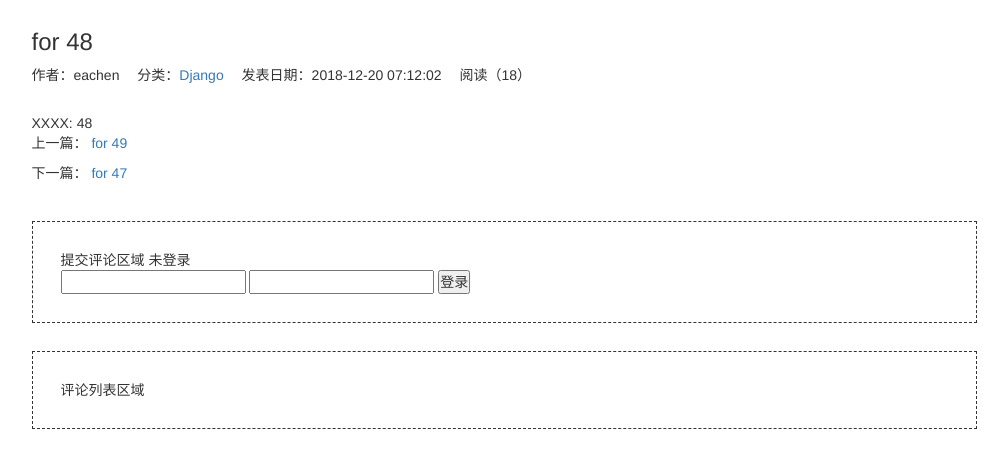
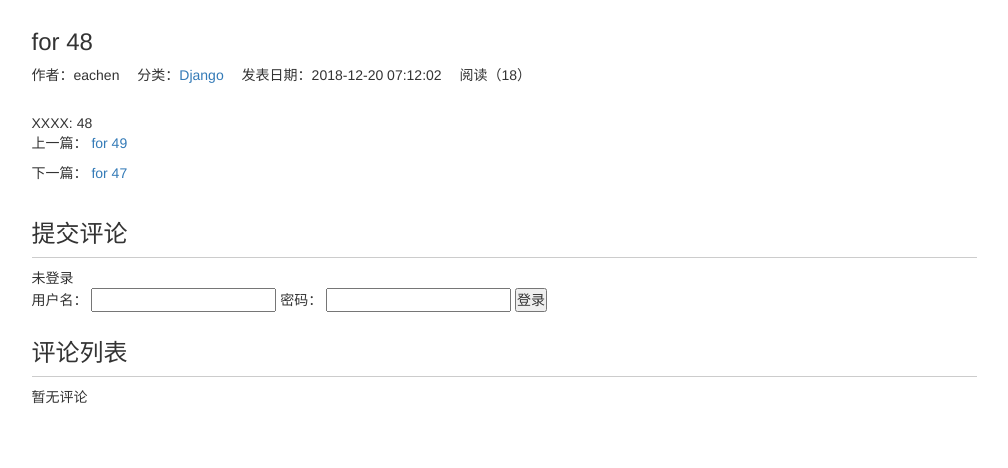
Before and after one commit to EachenKuang/EachenWeb, a Django app: page /blog/57 in a window 1280 px wide. Shown: the part 51-519 px from the top of the page, without its empty margins (136-1144 px from the left). Run offline with Django 3.2, Linux system fonts and the light colour scheme; data comes from the database, SQL or seed files in the repository; both versions use the stored data as it was after the commit; some libraries are stand-ins or nearby versions.

Commit message:
add comment app including page,detail

```diff
--- a/EachenWeb/urls.py
+++ b/EachenWeb/urls.py
@@ -25,7 +25,8 @@ urlpatterns = [
     path('article/', include('article.urls')),
     path('blog/', include('blog.urls')),
     path('ckeditor/', include('ckeditor_uploader.urls')),
-    path('login/', views.login, name="login")
+    path('login/', views.login, name="login"),
+    path('comment/', include('comment.urls')),
 ]
 
 urlpatterns += static('/media/', document_root=settings.MEDIA_ROOT)
--- a/EachenWeb/views.py
+++ b/EachenWeb/views.py
@@ -7,6 +7,7 @@ from django.db.models import Sum
 from django.core.cache import cache
 from read_statistics.util import get_seven_days_read_data, get_today_hot_data, get_yesterday_hot_data
 from blog.models import Blog
+from django.urls import reverse
 
 
 def get_7_days_hot_blogs():
@@ -45,8 +46,9 @@ def login(request):
     username = request.POST.get('username', '')
     password = request.POST.get('password', '')
     user = auth.authenticate(request, username=username, password=password)
+    referer = request.META.get('HTTP_REFERER', reverse('home'))
     if user is not None:
         auth.login(request, user)
-        return redirect('/')
+        return redirect(referer)
     else:
         return render(request, 'error.html', {'message': '用户名或密码不正确'})
--- a/blog/views.py
+++ b/blog/views.py
@@ -1,10 +1,11 @@
 from django.shortcuts import render, get_object_or_404
 from django.core.paginator import Paginator
 from django.db.models import Count
+from django.contrib.contenttypes.models import ContentType
 from datetime import datetime
 from .models import Blog, BlogType
 from read_statistics.util import read_statistics_once_read
-
+from comment.models import Comment
 NUM_BLOG_PER_PAGE = 10
 
 
@@ -66,11 +67,14 @@ def blog_list(request):
 def blog_detail(request, blog_pk):
     blog = get_object_or_404(Blog, pk=blog_pk)
     read_cookie_key = read_statistics_once_read(request, blog)
+    blog_content_type = ContentType.objects.get_for_model(blog)
+    comments = Comment.objects.filter(content_type=blog_content_type, object_id=blog.pk)
+
     context = dict()
     context['blog'] = blog
     context['previous_blog'] = Blog.objects.filter(create_time__gt=blog.create_time).last()
     context['next_blog'] = Blog.objects.filter(create_time__lt=blog.create_time).first()
-    # context['user'] = request.user
+    context['comments'] = comments
     response = render(request, 'blog/blog_detail.html', context)  # 响应
     response.set_cookie(read_cookie_key, 'true', max_age=60, expires=datetime) # 阅读cookie key
     return response
--- a/comment/models.py
+++ b/comment/models.py
@@ -2,6 +2,7 @@ from django.db import models
 from django.contrib.contenttypes.fields import GenericForeignKey
 from django.contrib.contenttypes.models import ContentType
 from django.contrib.auth.models import User
+
 
 class Comment(models.Model):
     content_type = models.ForeignKey(ContentType, on_delete=models.DO_NOTHING)
@@ -11,3 +12,6 @@ class Comment(models.Model):
     text = models.TextField()
     comment_time = models.DateTimeField(auto_now_add=True)
     user = models.ForeignKey(User, on_delete=models.DO_NOTHING)
+
+    class Meta:
+        ordering = ['-comment_time']
--- /dev/null
+++ b/comment/urls.py
@@ -0,0 +1,7 @@
+from django.urls import path
+from . import views
+
+# start with blog
+urlpatterns = [
+    path('update_comment', views.update_comment, name='update_comment')
+]
--- a/static/blog.css
+++ b/static/blog.css
@@ -20,3 +20,11 @@ ul.blog-info-description li {
 div.paginator {
     text-align: center;
 }
+
+div.comment-area {
+    margin-top: 2em;
+}
+h3.comment-area-title {
+    border-bottom: 1px solid #ccc;
+    padding-bottom: 0.4em;
+}
--- a/templates/blog/blog_detail.html
+++ b/templates/blog/blog_detail.html
@@ -40,20 +40,43 @@
         </div>
         <div class="row">
             <div class="col-xs-10 col-xs-offset-1">
-                <div style="margin-top:2em;border:1px dashed;padding:2em;">
-                    提交评论区域
+                <div class="comment-area">
+                    <h3 class="comment-area-title">提交评论</h3>
                     {% if user.is_authenticated %}
-                        已登录
+                        <form action="{% url 'update_comment' %}" method="POST">
+                            {% csrf_token %}
+                            <div class="form-group">
+                                <label for="comment_text">{{ user.username }}，欢迎评论</label>
+                                <textarea id="comment_text" class="form-control" name="text" rows="5"></textarea>
+                            </div>
+                            <input type="hidden" name="object_id" value="{{ blog.pk }}">
+                            <input type="hidden" name="content_type" value="blog">
+                            <input type="submit" value="评论" class="btn btn-primary">
+                        </form>
                     {% else %}
                         未登录
                         <form action="{% url 'login' %}" method="POST">
                             {% csrf_token %}
+                            <span>用户名：</span>
                             <input type="text" name="username">
+                            <span>密码：</span>
                             <input type="password" name="password">
                             <input type="submit" value="登录">
                         </form>
                     {% endif %}</div>
-                <div style="margin-top:2em;border:1px dashed;padding:2em;">评论列表区域</div>
+                <div class="comment-area">
+                    <h3 class="comment-area-title">评论列表</h3>
+                    {% for comment in comments %}
+                        <div>
+                            {{ comment.user.username }}
+                            {{ comment.comment_time|date:'Y-m-d H:n:s' }}
+                            {{ comment.text }}
+                        </div>
+                    {% empty %}
+                        暂无评论
+                    {% endfor %}
+
+                </div>
             </div>
         </div>
     </div>
--- a/templates/error.html
+++ b/templates/error.html
@@ -10,5 +10,5 @@
 {% endblock %}
 
 {% block content%}
-    {{ message }}
+    {{ message }}，<a href="{{ redirect_to }}">返回</a>
 {% endblock %}
```
Also changed, not shown: comment/views.py (+32 -2 lines), showme.md (+7 -0 lines), db.sqlite3.
